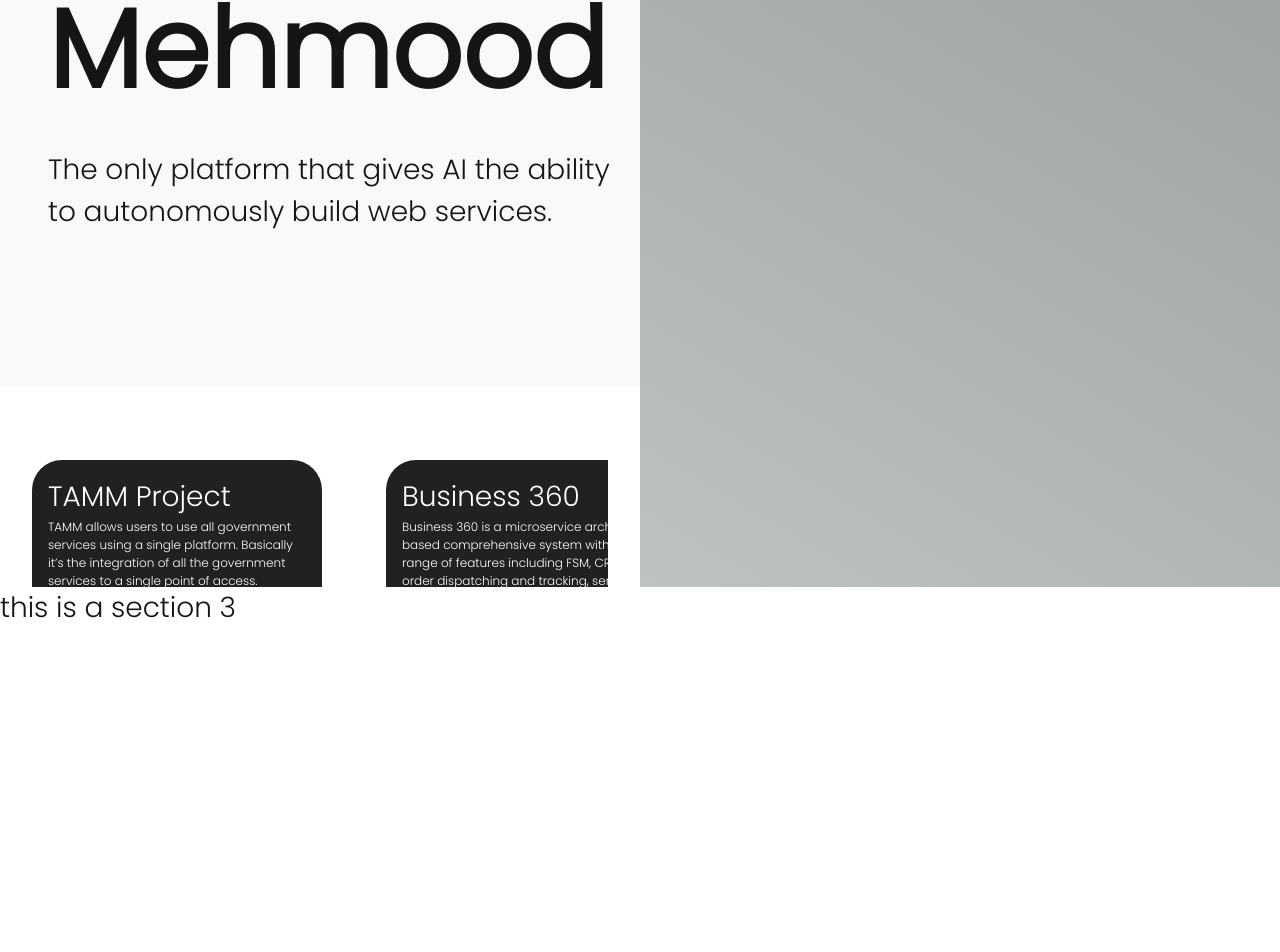
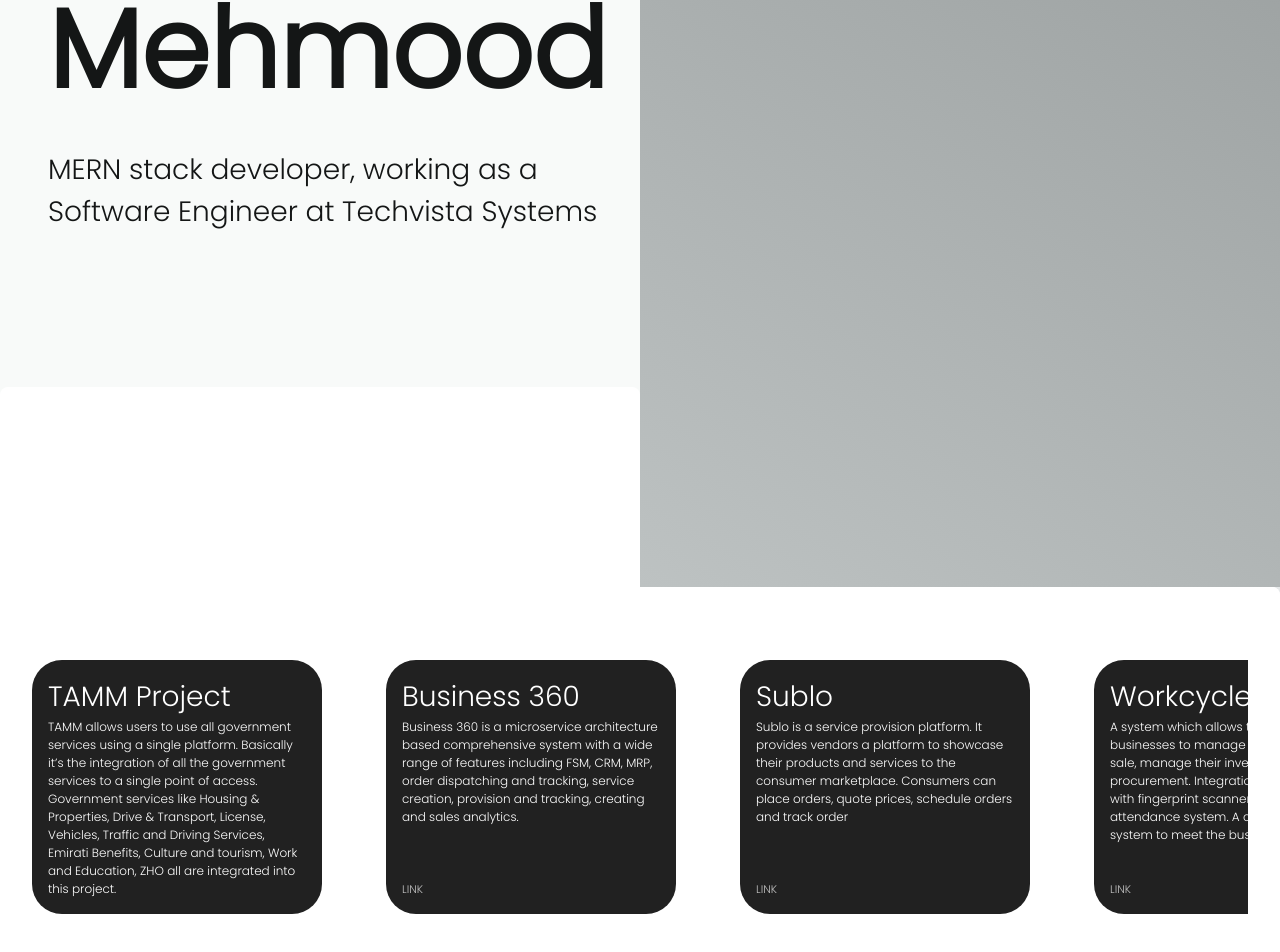
Before and after one commit to dork7/cv, a React (Vite) app: page / in a window 1280 px wide. Shown: the part 213-1165 px from the top of the page. Built offline with nearby package versions, Linux system fonts and the light colour scheme.

Commit message:
refactoring

```diff
--- a/src/components/Cards/Card.component.jsx
+++ b/src/components/Cards/ProjectCard.component.jsx
@@ -1,11 +1,10 @@
 import React from 'react'
-import './card.styles.css'
-const CardComponent = ({ project }) => {
+import './project-card.styles.css'
+const ProjectCardComponent = ({ project }) => {
     const { name, description, link } = project
     return (
         <>
-
-            <div class="card">
+            <div className="card">
                 <div>
                     {name}
                     <p>
@@ -18,4 +17,4 @@ const CardComponent = ({ project }) => {
     )
 }
 
-export default CardComponent
+export default ProjectCardComponent
--- a/src/components/Cards/Cards.component.jsx
+++ b/src/components/Cards/ProjectCards.jsx
@@ -1,15 +1,15 @@
 import React from 'react'
-import CardComponent from './Card.component'
+import ProjectCardComponent from './ProjectCard.component'
 import { Flex } from '@chakra-ui/react'
 import { useUserDataSet } from '../../hooks/useUserDataSet'
 
-const CardsComponent = () => {
+const ProjectCards = ({ projects }) => {
     const userData = useUserDataSet()
     return (
         <Flex gap='4rem' overflowY={"scroll"} marginX={"2rem"} alignItems={"center"} height="100%">
             {
-                userData.projects.map(project => {
-                    return (<CardComponent {...{ project }} />
+                projects?.map((project, idx) => {
+                    return (<ProjectCardComponent key={idx} {...{ project }} />
                     )
                 })
             }
@@ -18,4 +18,4 @@ const CardsComponent = () => {
     )
 }
 
-export default CardsComponent
+export default ProjectCards
--- /dev/null
+++ b/src/components/Media/media.styles.css
@@ -0,0 +1,76 @@
+.media-card {
+    width: fit-content;
+    height: fit-content;
+    background-color: rgb(238, 238, 238);
+    display: flex;
+    align-items: center;
+    justify-content: center;
+    padding: 25px 25px;
+    gap: 20px;
+    box-shadow: 0px 0px 20px rgba(0, 0, 0, 0.055);
+}
+
+/* for all social containers*/
+.socialContainer {
+    width: 52px;
+    height: 52px;
+    background-color: rgb(44, 44, 44);
+    display: flex;
+    align-items: center;
+    justify-content: center;
+    overflow: hidden;
+    transition-duration: .3s;
+}
+
+/* instagram*/
+.containerOne:hover {
+    background-color: #d62976;
+    transition-duration: .3s;
+}
+
+/* twitter*/
+.containerTwo:hover {
+    background-color: #00acee;
+    transition-duration: .3s;
+}
+
+/* linkdin*/
+.containerThree:hover {
+    background-color: #0072b1;
+    transition-duration: .3s;
+}
+
+/* Whatsapp*/
+.containerFour:hover {
+    background-color: #128C7E;
+    transition-duration: .3s;
+}
+
+.socialContainer:active {
+    transform: scale(0.9);
+    transition-duration: .3s;
+}
+
+.socialSvg {
+    width: 17px;
+}
+
+.socialSvg path {
+    fill: rgb(255, 255, 255);
+}
+
+.socialContainer:hover .socialSvg {
+    animation: slide-in-top 0.3s both;
+}
+
+@keyframes slide-in-top {
+    0% {
+        transform: translateY(-50px);
+        opacity: 0;
+    }
+
+    100% {
+        transform: translateY(0);
+        opacity: 1;
+    }
+}
--- a/src/pages/CV.jsx
+++ b/src/pages/CV.jsx
@@ -1,11 +1,12 @@
-import React, { useEffect } from 'react'
-import useIntersectionObserver from './../hooks/useIntersectionObserver'
-import { useState } from 'react';
-import { useRef } from 'react';
-import Hamster from '../components/Hamster';
-import Loader from '../components/Loader'
-import CardComponents from '../components/Cards/Cards.component';
+import React from 'react';
+import ProjectCards from '../components/Cards/ProjectCards';
+import { useUserDataSet } from '../hooks/useUserDataSet';
+import useIntersectionObserver from './../hooks/useIntersectionObserver';
+import MediaCard from '../components/Media';
 const CVPage = () => {
+
+    const userData = useUserDataSet()
+    const { name, description, projects } = userData
 
     const [setRef, setSectionRef] = useIntersectionObserver()
 
@@ -14,29 +15,27 @@ const CVPage = () => {
             <div className="main-section">
                 <div data-section id="section-1"
                     className="top-main-section show" ref={setSectionRef(0)}>
-                    <CardComponents />
                 </div>
                 <div data-section id="section-2" ref={setSectionRef(1)}>
                     this is a section2
                 </div>
                 <div data-section id="section-3" ref={setSectionRef(2)}>
-                    this is a section 3
+                    <ProjectCards  {...{ projects }} />
                 </div>
             </div>
 
 
             <section className="top-section full-screen-section">
                 <div className="left">
-                    <h1>Hamza Mehmood</h1>
+                    <h1>{name}</h1>
                     <p>
-                        The only platform that gives AI the ability to autonomously build web
-                        services.
+                        {description}
                     </p>
                 </div>
                 <div className="right"></div>
             </section>
             <section className="full-screen-section first-main-section">
-                <h1>Completely Visual</h1>
+                <h1>About me</h1>
                 <p>Never touch the command line, from provision to production.</p>
                 <div data-section-to-show="section-1" ref={setRef(0)}>
 
@@ -53,7 +52,7 @@ const CVPage = () => {
                 </div>
             </section>
             <section className="full-screen-section">
-                <h1>Launch Faster</h1>
+                <h1>Projects</h1>
                 <p>Logical can get systems to market in minutes instead of weeks.</p>
                 <div data-section-to-show="section-3" ref={setRef(3)}
                 ></div>
--- a/style.css
+++ b/style.css
@@ -92,7 +92,6 @@ h1 {
     --value: min(var(--scroll), 30) * 50 / 30;
     width: calc(50vw + 1vw * var(--value));
     transform: translateY(calc(50% - 1% * var(--value)));
-
 }
 
 @media (width <=1000px) {
@@ -142,6 +141,7 @@ h1 {
     z-index: 10;
     translate: 0 100%;
     transition: translate 250ms ease-in-out;
+    border-radius: 8px;
 }
 
 .main-section>.show {
```
Also changed, not shown: src/components/Media/index.jsx (added, +26 -0 lines), src/components/Cards/project-card.styles.css (renamed from src/components/Cards/card.styles.css).
